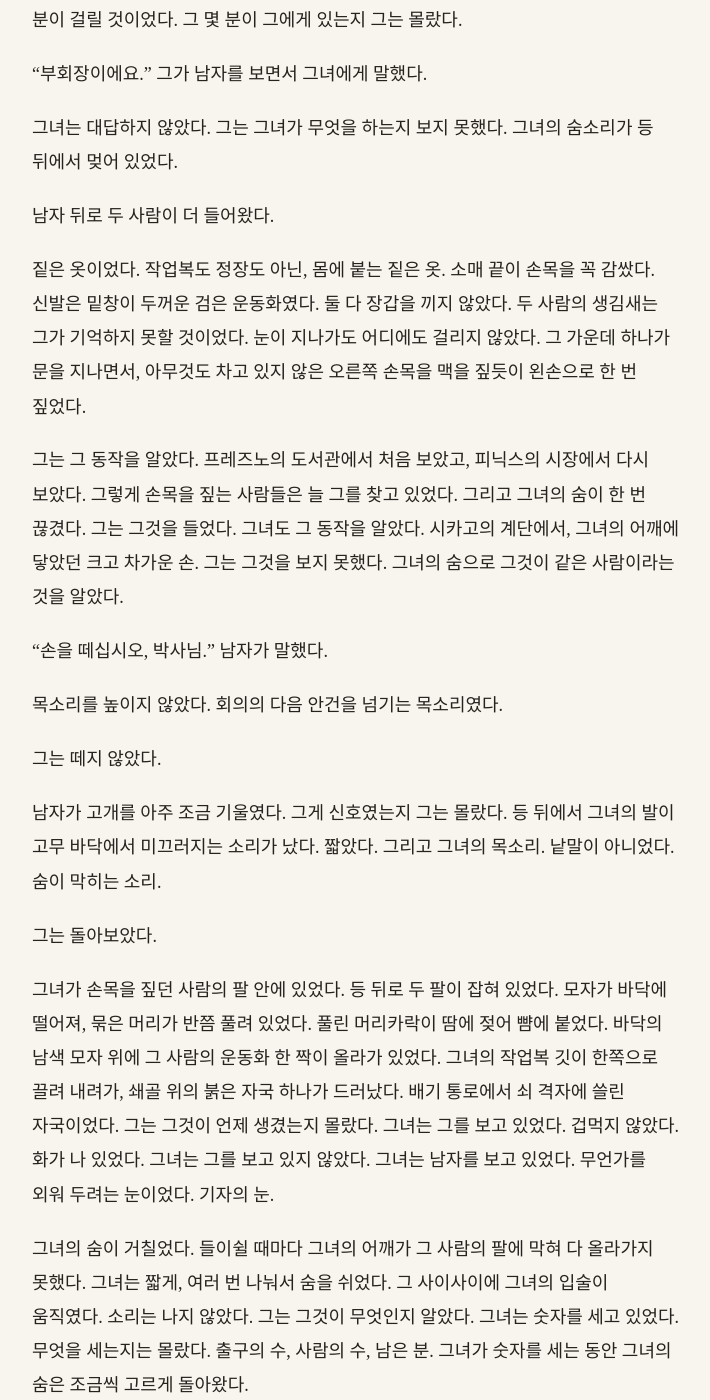
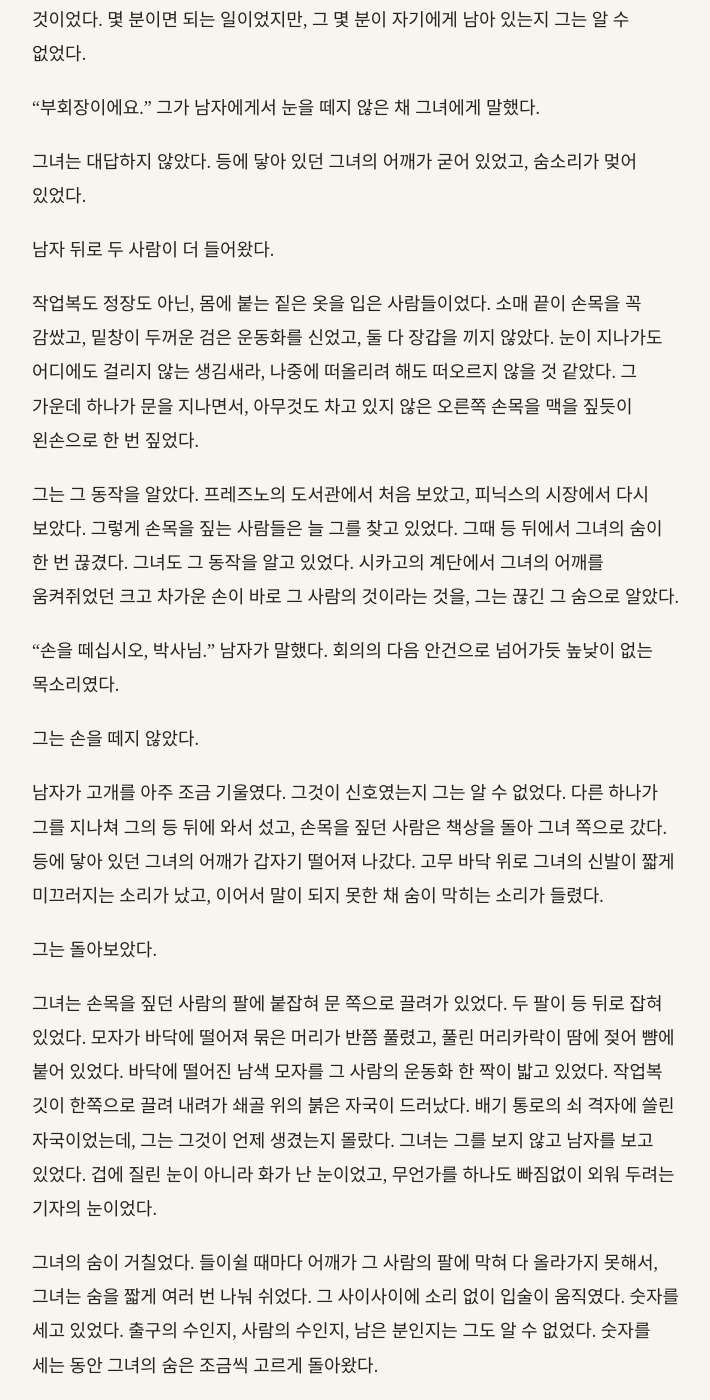
Before and after one commit to kangkkang/writer_s1_public, a Jekyll site: the page built from vol1/034.md, in a window 1280 px wide and 1400 px high, scrolled down 6153 px. Shown: the whole window, without its empty margins (284-994 px from the left). Built offline with Jekyll 4.4.1, drawn with Linux system fonts in a browser that asks for light colours; our own code applies the rules of GitHub Pages for plain Markdown files; some of the changed text lies outside the part shown.

Commit message:
Update from https://github.com/kangkkang/writer_s1/commit/0887f78ca7b90b7d22724b3e56ff8fd69b3ef331

```diff
--- a/vol1/034.md
+++ b/vol1/034.md
@@ -104,33 +104,31 @@
 
 그는 키보드에서 손을 떼지 않았다.
 
-마지막 칸. 그가 손가락을 한 번 더 내리면, 남은 줄을 치면, 막대가 채워질 것이었다. 몇 분이 걸릴 것이었다. 그 몇 분이 그에게 있는지 그는 몰랐다.
+마지막 칸이 남아 있었다. 그가 손가락을 한 번 더 내려 남은 줄을 입력하면 막대가 채워질 것이었다. 몇 분이면 되는 일이었지만, 그 몇 분이 자기에게 남아 있는지 그는 알 수 없었다.
 
-"부회장이에요." 그가 남자를 보면서 그녀에게 말했다.
+"부회장이에요." 그가 남자에게서 눈을 떼지 않은 채 그녀에게 말했다.
 
-그녀는 대답하지 않았다. 그는 그녀가 무엇을 하는지 보지 못했다. 그녀의 숨소리가 등 뒤에서 멎어 있었다.
+그녀는 대답하지 않았다. 등에 닿아 있던 그녀의 어깨가 굳어 있었고, 숨소리가 멎어 있었다.
 
 남자 뒤로 두 사람이 더 들어왔다.
 
-짙은 옷이었다. 작업복도 정장도 아닌, 몸에 붙는 짙은 옷. 소매 끝이 손목을 꼭 감쌌다. 신발은 밑창이 두꺼운 검은 운동화였다. 둘 다 장갑을 끼지 않았다. 두 사람의 생김새는 그가 기억하지 못할 것이었다. 눈이 지나가도 어디에도 걸리지 않았다. 그 가운데 하나가 문을 지나면서, 아무것도 차고 있지 않은 오른쪽 손목을 맥을 짚듯이 왼손으로 한 번 짚었다.
+작업복도 정장도 아닌, 몸에 붙는 짙은 옷을 입은 사람들이었다. 소매 끝이 손목을 꼭 감쌌고, 밑창이 두꺼운 검은 운동화를 신었고, 둘 다 장갑을 끼지 않았다. 눈이 지나가도 어디에도 걸리지 않는 생김새라, 나중에 떠올리려 해도 떠오르지 않을 것 같았다. 그 가운데 하나가 문을 지나면서, 아무것도 차고 있지 않은 오른쪽 손목을 맥을 짚듯이 왼손으로 한 번 짚었다.
 
-그는 그 동작을 알았다. 프레즈노의 도서관에서 처음 보았고, 피닉스의 시장에서 다시 보았다. 그렇게 손목을 짚는 사람들은 늘 그를 찾고 있었다. 그리고 그녀의 숨이 한 번 끊겼다. 그는 그것을 들었다. 그녀도 그 동작을 알았다. 시카고의 계단에서, 그녀의 어깨에 닿았던 크고 차가운 손. 그는 그것을 보지 못했다. 그녀의 숨으로 그것이 같은 사람이라는 것을 알았다.
+그는 그 동작을 알았다. 프레즈노의 도서관에서 처음 보았고, 피닉스의 시장에서 다시 보았다. 그렇게 손목을 짚는 사람들은 늘 그를 찾고 있었다. 그때 등 뒤에서 그녀의 숨이 한 번 끊겼다. 그녀도 그 동작을 알고 있었다. 시카고의 계단에서 그녀의 어깨를 움켜쥐었던 크고 차가운 손이 바로 그 사람의 것이라는 것을, 그는 끊긴 그 숨으로 알았다.
 
-"손을 떼십시오, 박사님." 남자가 말했다.
+"손을 떼십시오, 박사님." 남자가 말했다. 회의의 다음 안건으로 넘어가듯 높낮이 없는 목소리였다.
 
-목소리를 높이지 않았다. 회의의 다음 안건을 넘기는 목소리였다.
+그는 손을 떼지 않았다.
 
-그는 떼지 않았다.
-
-남자가 고개를 아주 조금 기울였다. 그게 신호였는지 그는 몰랐다. 등 뒤에서 그녀의 발이 고무 바닥에서 미끄러지는 소리가 났다. 짧았다. 그리고 그녀의 목소리. 낱말이 아니었다. 숨이 막히는 소리.
+남자가 고개를 아주 조금 기울였다. 그것이 신호였는지 그는 알 수 없었다. 다른 하나가 그를 지나쳐 그의 등 뒤에 와서 섰고, 손목을 짚던 사람은 책상을 돌아 그녀 쪽으로 갔다. 등에 닿아 있던 그녀의 어깨가 갑자기 떨어져 나갔다. 고무 바닥 위로 그녀의 신발이 짧게 미끄러지는 소리가 났고, 이어서 말이 되지 못한 채 숨이 막히는 소리가 들렸다.
 
 그는 돌아보았다.
 
-그녀가 손목을 짚던 사람의 팔 안에 있었다. 등 뒤로 두 팔이 잡혀 있었다. 모자가 바닥에 떨어져, 묶은 머리가 반쯤 풀려 있었다. 풀린 머리카락이 땀에 젖어 뺨에 붙었다. 바닥의 남색 모자 위에 그 사람의 운동화 한 짝이 올라가 있었다. 그녀의 작업복 깃이 한쪽으로 끌려 내려가, 쇄골 위의 붉은 자국 하나가 드러났다. 배기 통로에서 쇠 격자에 쓸린 자국이었다. 그는 그것이 언제 생겼는지 몰랐다. 그녀는 그를 보고 있었다. 겁먹지 않았다. 화가 나 있었다. 그녀는 그를 보고 있지 않았다. 그녀는 남자를 보고 있었다. 무언가를 외워 두려는 눈이었다. 기자의 눈.
+그녀는 손목을 짚던 사람의 팔에 붙잡혀 문 쪽으로 끌려가 있었다. 두 팔이 등 뒤로 잡혀 있었다. 모자가 바닥에 떨어져 묶은 머리가 반쯤 풀렸고, 풀린 머리카락이 땀에 젖어 뺨에 붙어 있었다. 바닥에 떨어진 남색 모자를 그 사람의 운동화 한 짝이 밟고 있었다. 작업복 깃이 한쪽으로 끌려 내려가 쇄골 위의 붉은 자국이 드러났다. 배기 통로의 쇠 격자에 쓸린 자국이었는데, 그는 그것이 언제 생겼는지 몰랐다. 그녀는 그를 보지 않고 남자를 보고 있었다. 겁에 질린 눈이 아니라 화가 난 눈이었고, 무언가를 하나도 빠짐없이 외워 두려는 기자의 눈이었다.
 
-그녀의 숨이 거칠었다. 들이쉴 때마다 그녀의 어깨가 그 사람의 팔에 막혀 다 올라가지 못했다. 그녀는 짧게, 여러 번 나눠서 숨을 쉬었다. 그 사이사이에 그녀의 입술이 움직였다. 소리는 나지 않았다. 그는 그것이 무엇인지 알았다. 그녀는 숫자를 세고 있었다. 무엇을 세는지는 몰랐다. 출구의 수, 사람의 수, 남은 분. 그녀가 숫자를 세는 동안 그녀의 숨은 조금씩 고르게 돌아왔다.
+그녀의 숨이 거칠었다. 들이쉴 때마다 어깨가 그 사람의 팔에 막혀 다 올라가지 못해서, 그녀는 숨을 짧게 여러 번 나눠 쉬었다. 그 사이사이에 소리 없이 입술이 움직였다. 숫자를 세고 있었다. 출구의 수인지, 사람의 수인지, 남은 분인지는 그도 알 수 없었다. 숫자를 세는 동안 그녀의 숨은 조금씩 고르게 돌아왔다.
 
-3미터였다. 그와 그녀 사이. 책상 하나와 의자 하나. 그는 그 3미터를 한 번에 건널 수 있었다. 그가 건너는 동안 그의 등 뒤의 사람이, 그리고 그녀를 붙잡은 사람이 무엇을 할지 그는 알았다. 그는 건너지 않았다. 건너지 않는 것이 그가 할 수 있는 전부라는 것이, 그의 등을 더 차갑게 했다.
+그와 그녀 사이는 3미터, 책상 하나와 의자 하나만큼이었다. 한 번에 건널 수 있는 거리였다. 그러나 그가 건너는 동안 그의 등 뒤에 선 사람과 그녀를 붙잡은 사람이 무엇을 할지 그는 알았다. 그는 건너지 않았다. 건너지 않는 것이 그가 할 수 있는 전부라는 것이 그의 등을 더 차갑게 했다.
 
 그의 손가락이 키보드에서 떨어졌다.
 
```
